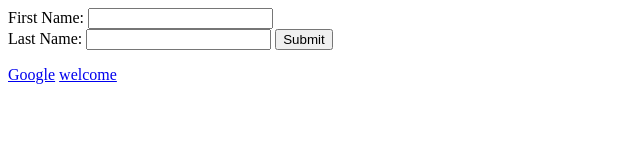
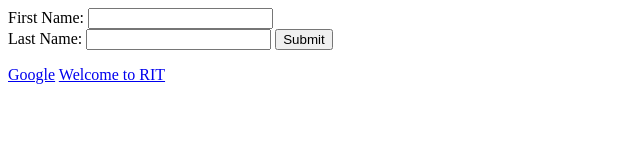
Before and after one commit to saan04/nodetest_jenkins_2024, a website: page index.html in a window 1280 px wide. Shown: the full height of the page, 0-640 px from the left. Drawn offline with Linux system fonts and the light colour scheme.

Commit message:
Update index.html

```diff
--- a/index.html
+++ b/index.html
@@ -6,6 +6,6 @@ Last Name: <input type="text" name="last_name">
 <input type="submit" value="Submit">
 </form>
 <a href="form.html">Google</a>
-<a href="/">welcome</a>
+<a href="/">Welcome to RIT</a>
 </body>
 </html>
```
